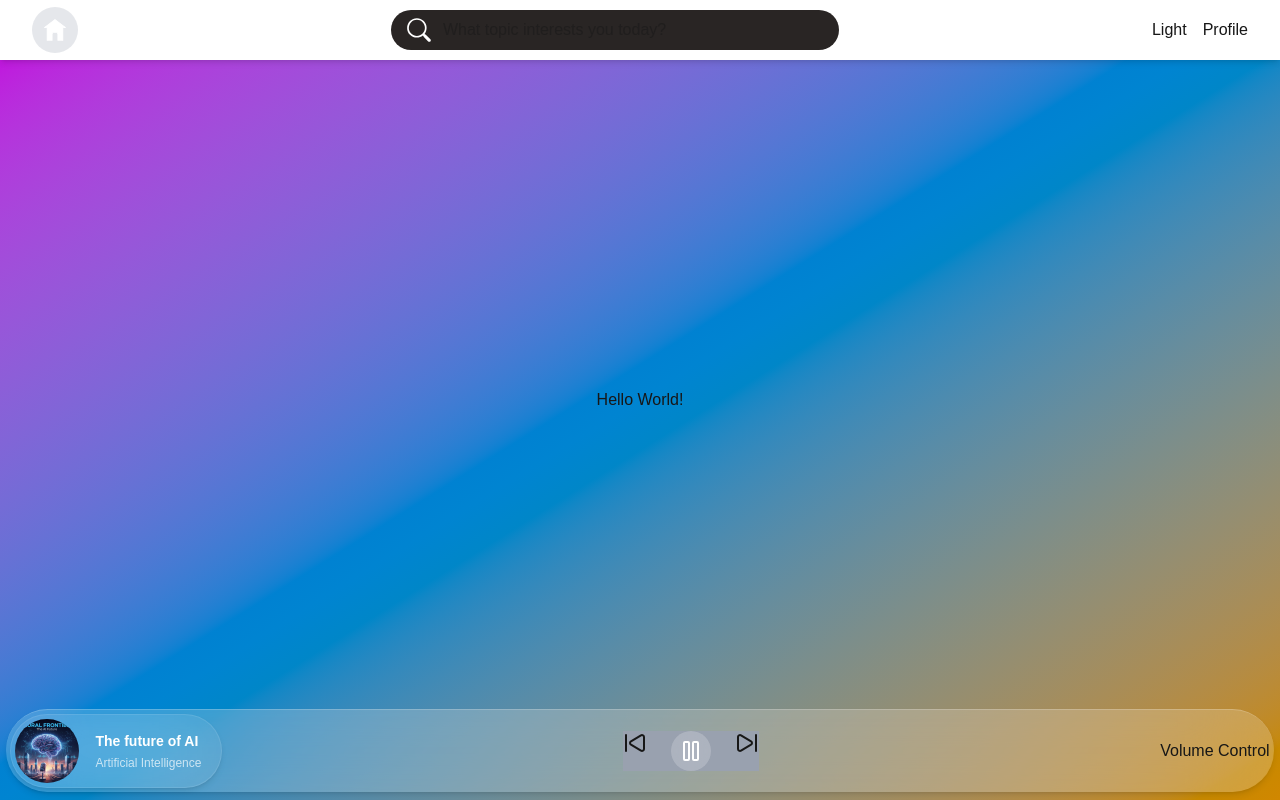
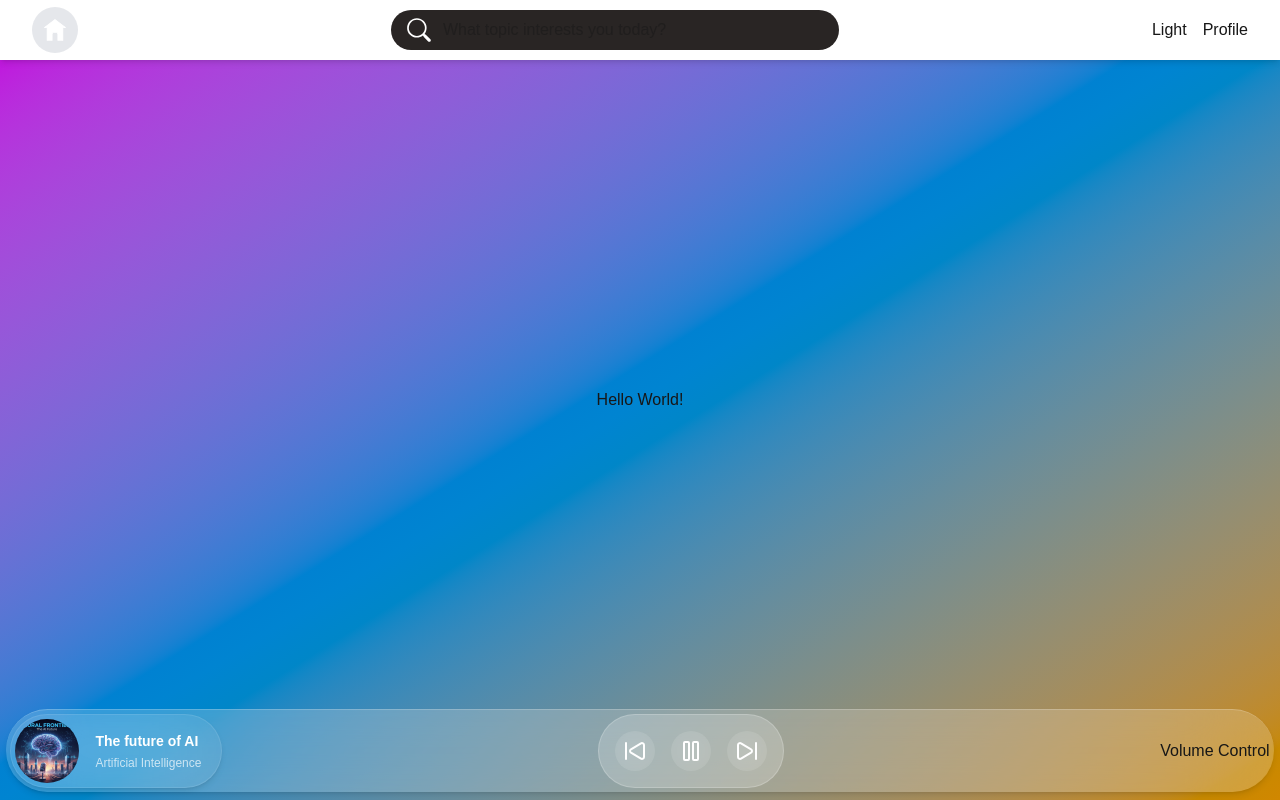
Before and after one commit to TheBinaryBjorn/synthetic-news, a Next.js app in the folder frontend/: page / in a window 1280 px wide. Built offline with nearby package versions, Linux system fonts and the light colour scheme.

Commit message:
style(ui): add player layout with no functionality

```diff
--- a/frontend/src/components/bottom_bar/Player.tsx
+++ b/frontend/src/components/bottom_bar/Player.tsx
@@ -1,19 +1,36 @@
 "use client";
 import { Play, Pause, SkipBack, SkipForward } from "lucide-react";
-import { useState } from "react";
+import { useState, ReactNode } from "react";
 
 export default function Player() {
   const [isPlaying, setIsPlaying] = useState(false);
   return (
-    <div className="flex flex-row gap-6 bg-gray-400">
-      <SkipBack/>
-      <button
-        onClick={() => setIsPlaying(!isPlaying)}
-        className="p-2 bg-white/20 backdrop-blur-xl rounded-full text-white hover:bg-white/30 hover:cursor-pointer"
-      >
+    <div className="flex flex-row rounded-full p-4 bg-white/20 border-white/20 border-1 items-center justify-between gap-4 text-white">
+      <RoundedButton onClick={() => setIsPlaying(!isPlaying)}>
+        <SkipBack />
+      </RoundedButton>
+      <RoundedButton onClick={() => setIsPlaying(!isPlaying)}>
         {isPlaying ? <Play /> : <Pause />}
-      </button>
-      <SkipForward/>
+      </RoundedButton>
+      <RoundedButton onClick={() => setIsPlaying(!isPlaying)}>
+        <SkipForward />
+      </RoundedButton>
     </div>
   );
 }
+
+interface RoundedButtonProps {
+  children: ReactNode;
+  onClick?: () => void;
+}
+
+export function RoundedButton({ children, onClick }: RoundedButtonProps) {
+  return (
+    <button
+      className="p-2 bg-white/1 backdrop-blur-xl rounded-full text-white hover:bg-white/30 hover:cursor-pointer duration-300 transition-all"
+      onClick={onClick}
+    >
+      {children}
+    </button>
+  );
+}
```
